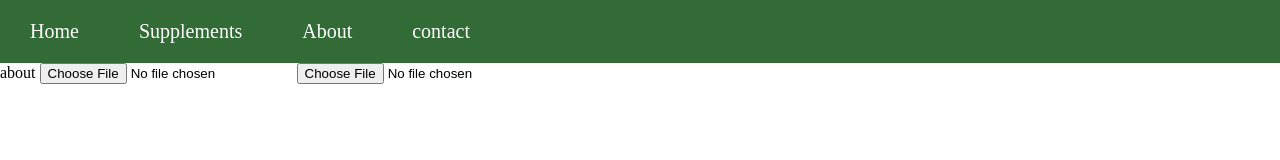
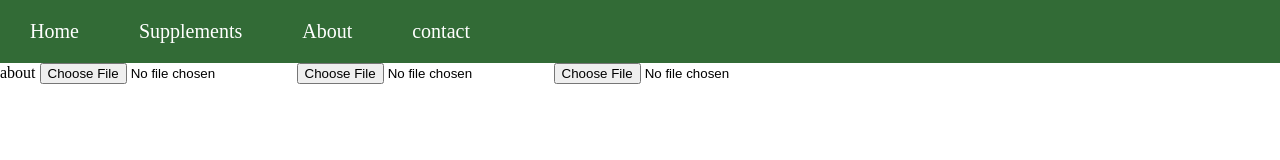
Before and after one commit to sindhu-149/plant-disease-detection, a plain HTML site: page about.html in a window 1280 px wide. Drawn offline with Linux system fonts and the light colour scheme.

Commit message:
upadate 1

```diff
--- a/about.html
+++ b/about.html
@@ -14,6 +14,7 @@
         <div>about
             <input type="file" name="image" accept="image/*" capture="user">
             <input type="file" accept="image/*" capture="camera">
+            <input type="file" id="img" name="img" accept="image/*">
         </div>
     </body>
 </html>
```
